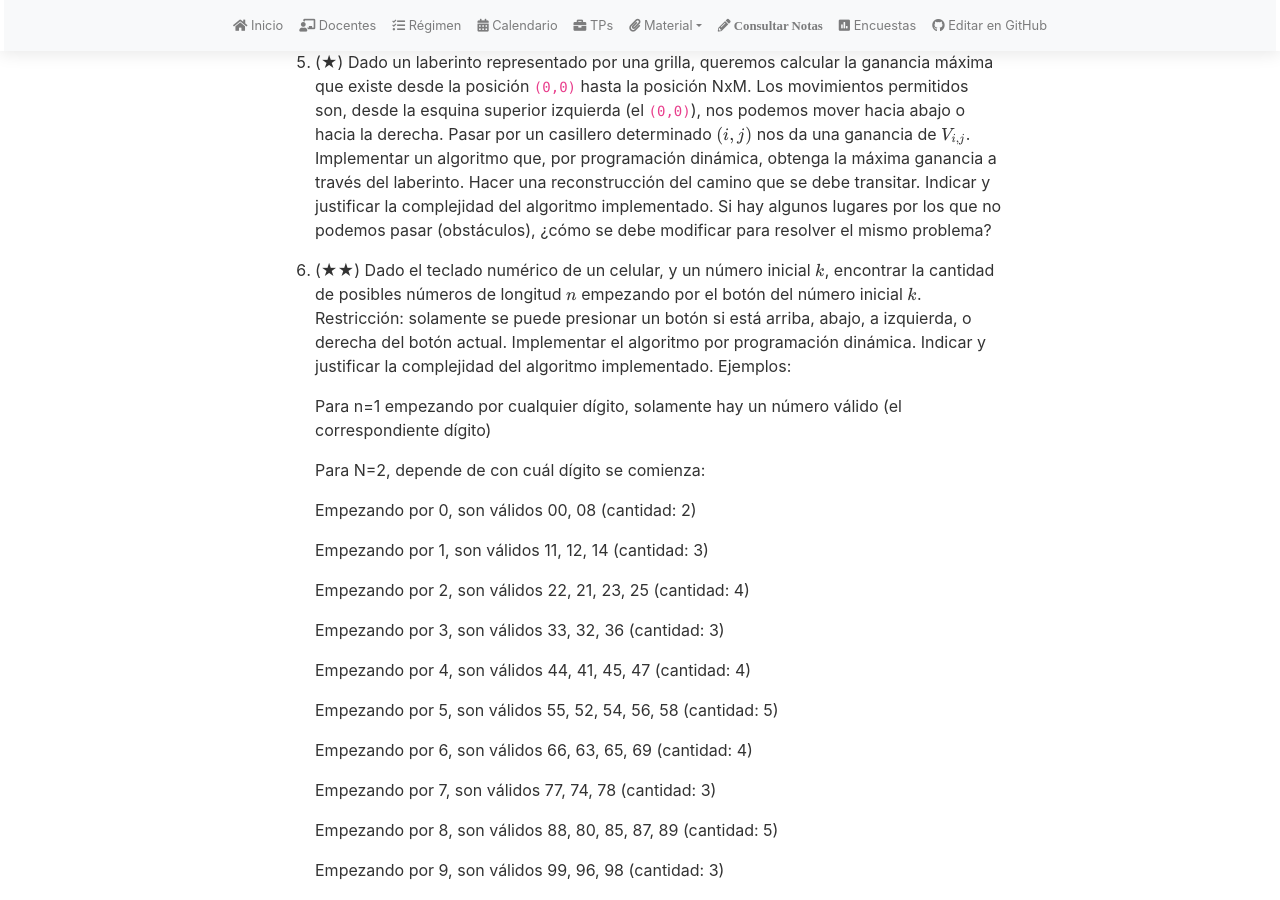
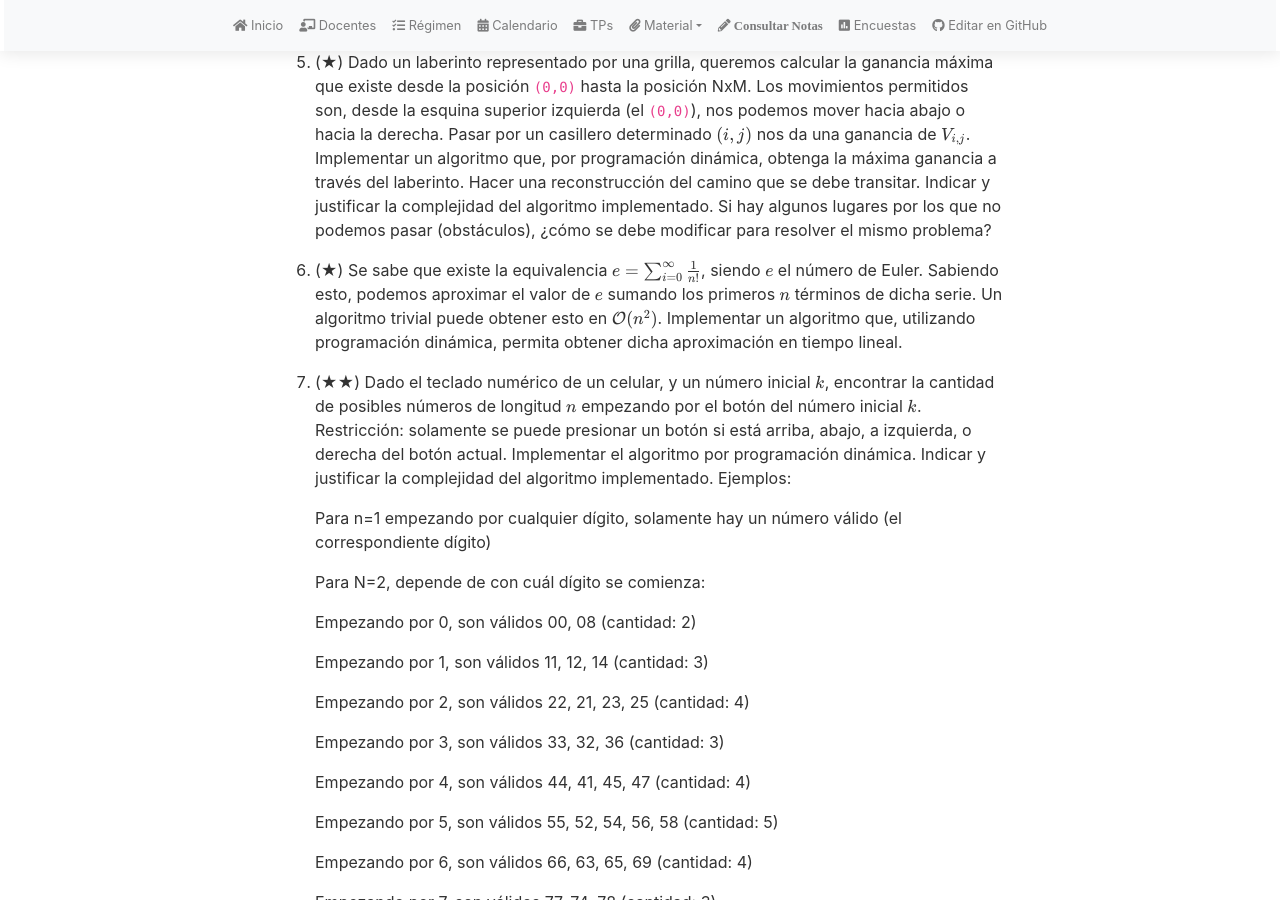
Before and after one commit to algoritmos-rw/tda_bg, a Jekyll site: the page built from material/guias/pd.md, in a window 1280 px wide and 900 px high, scrolled down 1026 px. Built offline with Jekyll 4.4.1, drawn with Linux system fonts in a browser that asks for light colours; nearby versions of some CDN libraries; our own code applies the rules of GitHub Pages for plain Markdown files.

Commit message:
Nuevo ejercicio introductorio PD

```diff
--- a/material/guias/pd.md
+++ b/material/guias/pd.md
@@ -58,6 +58,11 @@ math: true
     dinámica, obtenga la máxima ganancia a través del laberinto. Hacer una reconstrucción del camino que se debe transitar. Indicar
     y justificar la complejidad del algoritmo implementado.
     Si hay algunos lugares por los que no podemos pasar (obstáculos), ¿cómo se debe modificar para resolver el mismo problema?
+
+1.  (★) Se sabe que existe la equivalencia $$ e = \sum_{i = 0}^{\infty} \frac{1}{n!} $$, siendo $$e$$ el número de Euler.
+    Sabiendo esto, podemos aproximar el valor de $$e$$ sumando los primeros $$n$$ términos de dicha serie. Un algoritmo
+    trivial puede obtener esto en $$\mathcal{O}(n^2)$$. Implementar un algoritmo que, utilizando programación dinámica,
+    permita obtener dicha aproximación en tiempo lineal.
 
 1.  (★★) Dado el teclado numérico de un celular, y un número inicial $$k$$, encontrar la cantidad de posibles números de longitud $$n$$ empezando por
     el botón del número inicial $$k$$. Restricción: solamente se puede presionar un botón si está arriba, abajo, a izquierda, o derecha del botón actual.
```
